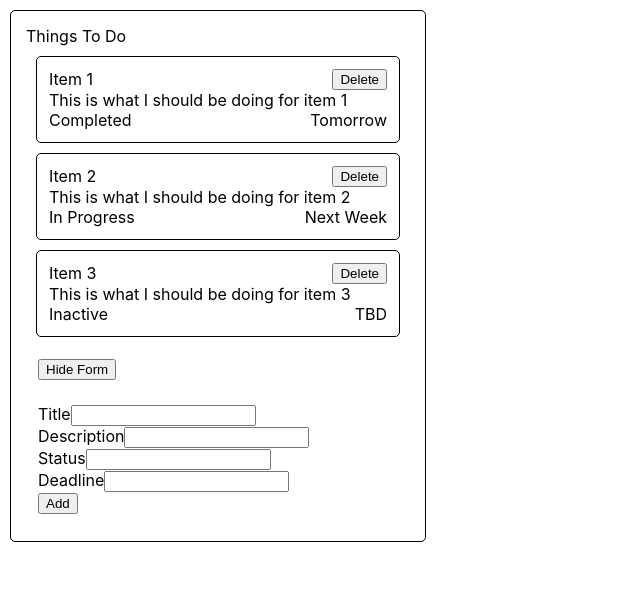
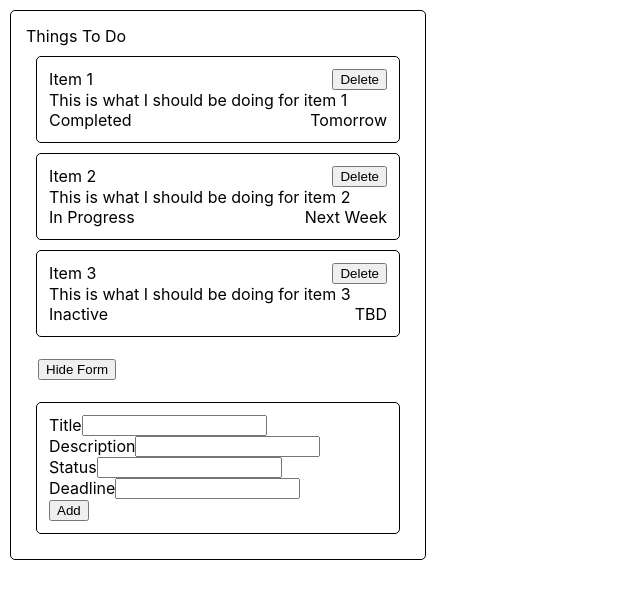
Before and after one commit to dru1208/to_do_challenge, a React (Create React App) app: page / in a window 1280 px wide. Both pictures are taken after a click on the button "Add ToDo". Shown: the top 598 px of the page, without its empty margins (0-640 px from the left). Built offline with nearby package versions, Linux system fonts and the light colour scheme.

Commit message:
[ah] css refactor with border class

```diff
--- a/src/components/ToDo.jsx
+++ b/src/components/ToDo.jsx
@@ -8,7 +8,7 @@ const ToDo = ({ toDo, removeToDo }) => {
   }
 
   return (
-    <div className="item-container">
+    <div className="item-container bordered">
       <div className="item-subcontainer">
         <div className="item-title">{title}</div>
         <button onClick={removeOnClick}>Delete</button>
--- a/src/components/ToDoForm.jsx
+++ b/src/components/ToDoForm.jsx
@@ -47,7 +47,7 @@ const ToDoForm = ({ addToDo }) => {
   }
 
   return (
-    <form className="form-container" onSubmit={onSubmit}>
+    <form className="form-container bordered" onSubmit={onSubmit}>
       {
         formProps.map((fieldProps, index) => {
           const { label, fieldName } = fieldProps
--- a/src/components/ToDoList.jsx
+++ b/src/components/ToDoList.jsx
@@ -25,7 +25,7 @@ const ToDoList = ({ toDos, listName, setToDos }) => {
   }
 
   return (
-    <div className="list-container">
+    <div className="list-container bordered">
       <ToDosHeader listName={listName} />
       {
         toDos.map((toDo, index) => {
--- a/src/components/ToDos.css
+++ b/src/components/ToDos.css
@@ -1,8 +1,11 @@
+.bordered {
+  border: 1px solid black;
+  border-radius: 5px;
+}
+
 .list-container {
   width: 30%;
   padding: 15px;
-  border: 1px solid black;
-  border-radius: 5px;
   margin: 10px;
 }
 
@@ -16,8 +19,6 @@
   justify-content: flex-start;
   padding: 12px;
   margin: 10px;
-  border: 1px solid black;
-  border-radius: 5px;
 }
 
 .item-subcontainer {
@@ -28,4 +29,11 @@
 
 .form-container {
   padding: 12px;
+  margin: 10px;
 }
+
+.form-group {
+  width: 60%;
+  display: flex;
+  justify-content: space-between;
+}
```
